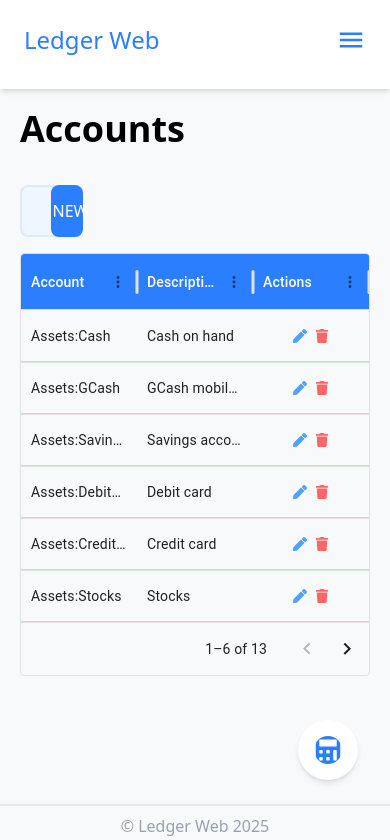
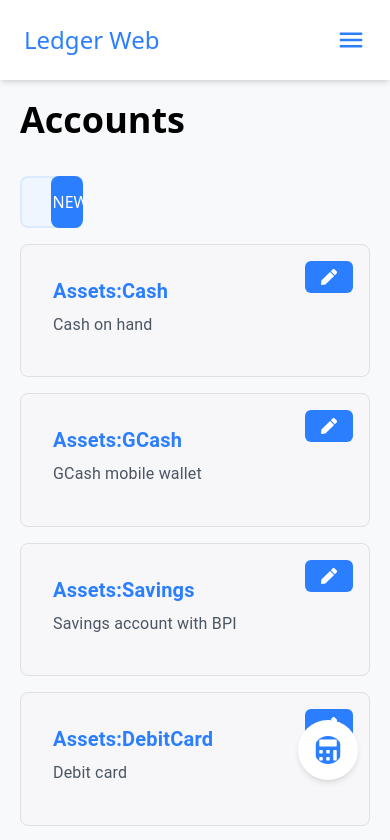
Before and after one commit to ClydeMondero/ledger-web, a React (Vite) app in the folder frontend/: page /accounts in a window 390 px wide. Shown: the top 840 px of the page. Built offline with nearby package versions, Linux system fonts and the light colour scheme.

Commit message:
feat: added cards for mobile view

```diff
--- /dev/null
+++ b/frontend/src/components/Cards.jsx
@@ -0,0 +1,94 @@
+import { motion } from "framer-motion";
+import { FaPen, FaArrowRight } from "react-icons/fa";
+import { Card, CardContent, Typography } from "@mui/material";
+import formatMoney from "../utilities/formatMoney";
+import { formatDate } from "../utilities/formatDate";
+
+const cardVariants = {
+  hidden: { opacity: 0, y: 20 },
+  visible: (i) => ({
+    opacity: 1,
+    y: 0,
+    transition: { delay: i * 0.1 },
+  }),
+};
+
+const Cards = ({ filteredRows, columns, handleEdit }) => {
+  return (
+    <div className="grid grid-cols-1 sm:grid-cols-2 gap-4">
+      {filteredRows.map((row, index) => (
+        <motion.div
+          key={index}
+          custom={index}
+          initial="hidden"
+          animate="visible"
+          variants={cardVariants}
+        >
+          <Card
+            variant="outlined"
+            sx={{
+              backgroundColor: "#F7F7FA",
+              borderRadius: 2,
+              padding: 2,
+              borderColor: "#E0E0E0",
+            }}
+          >
+            <CardContent
+              sx={{
+                display: "flex",
+                flexDirection: "column",
+                gap: 1,
+                position: "relative",
+              }}
+            >
+              {columns.map((col, i) =>
+                col.field === "actions" ? (
+                  <div className="absolute top-0 right-0">
+                    <button
+                      key={col.field}
+                      onClick={() => handleEdit(row.id)}
+                      className="bg-blue-500 text-white px-4 py-2 rounded-md hover:bg-blue-600"
+                    >
+                      <FaPen />
+                    </button>
+                  </div>
+                ) : (
+                  <Typography
+                    key={col.field}
+                    variant="body2"
+                    sx={{
+                      color:
+                        col.field === "date"
+                          ? "#757575"
+                          : i === 0
+                          ? "#2B7FFF"
+                          : "#4B5563",
+                      fontWeight: i === 0 ? "bold" : "normal",
+                      fontSize: i === 0 ? "1.25rem" : "1rem",
+                    }}
+                  >
+                    {col.field === "balance" ? (
+                      formatMoney(row[col.field])
+                    ) : col.field === "date" ? (
+                      formatDate(row[col.field])
+                    ) : col.field === "accounts" ? (
+                      <div className="flex items-center gap-2">
+                        <span>{row.from_account}</span>
+                        <FaArrowRight className="text-blue-500 text-xs" />
+                        <span>{row.to_account}</span>
+                      </div>
+                    ) : (
+                      row[col.field]
+                    )}
+                  </Typography>
+                )
+              )}
+            </CardContent>
+          </Card>
+        </motion.div>
+      ))}
+    </div>
+  );
+};
+
+export default Cards;
--- a/frontend/src/components/DataTable.jsx
+++ b/frontend/src/components/DataTable.jsx
@@ -1,9 +1,12 @@
 import React, { useEffect, useState } from "react";
 import { DataGrid } from "@mui/x-data-grid";
-import { FaPlusCircle } from "react-icons/fa";
+import { FaArrowRight, FaPen, FaPlusCircle } from "react-icons/fa";
 import * as motion from "motion/react-client";
 import formatMoney from "../utilities/formatMoney";
 import FormModal from "./FormModal";
+import { useMediaQuery, Card, CardContent, Typography } from "@mui/material";
+import { formatDate } from "../utilities/formatDate";
+import Cards from "./Cards";
 
 export default function DataTable({
   rows,
@@ -18,6 +21,8 @@
   const [filteredRows, setFilteredRows] = useState(rows);
   const [total, setTotal] = useState(0);
   const [isModalOpen, setIsModalOpen] = useState(false);
+
+  const isMediumScreen = useMediaQuery("(max-width: 768px)");
 
   useEffect(() => {
     const total = filteredRows.reduce((acc, row) => acc + row[sum], 0);
@@ -38,6 +43,10 @@
 
   const handleAddClick = () => {
     setIsModalOpen(true);
+  };
+
+  const handleEdit = (id) => {
+    console.log("Edit clicked for ID:", id);
   };
 
   return (
@@ -75,6 +84,16 @@
           </button>
         )}
       </motion.div>
+
+      {/* Display Cards on Medium Screens */}
+      {isMediumScreen ? (
+        <Cards
+          filteredRows={filteredRows}
+          columns={columns}
+          handleEdit={handleEdit}
+        />
+      ) : (
+        // DataGrid for Larger Screens
         <motion.div
           className="relative"
           initial={{ opacity: 0, y: -5 }}
@@ -104,6 +123,8 @@
             </span>
           )}
         </motion.div>
+      )}
+
       {fields && (
         <FormModal
           open={isModalOpen}
--- a/frontend/src/pages/Accounts.jsx
+++ b/frontend/src/pages/Accounts.jsx
@@ -54,10 +54,6 @@
     console.log("Edit clicked for ID:", id);
   };
 
-  const handleDelete = (id) => {
-    console.log("Delete clicked for ID:", id);
-  };
-
   const columns = [
     {
       field: "account",
@@ -85,10 +81,6 @@
             onClick={() => handleEdit(params.row.id)}
             className="text-blue-400"
           />
-          <FaTrash
-            onClick={() => handleDelete(params.row.id)}
-            className="text-red-400"
-          />
         </div>
       ),
     },
--- a/frontend/src/pages/Transactions.jsx
+++ b/frontend/src/pages/Transactions.jsx
@@ -92,10 +92,6 @@
             onClick={() => handleEdit(params.row.id)}
             className="text-blue-400"
           />
-          <FaTrash
-            onClick={() => handleDelete(params.row.id)}
-            className="text-red-400"
-          />
         </div>
       ),
     },
```
Lines whose indentation alone changed are shown as unchanged.
